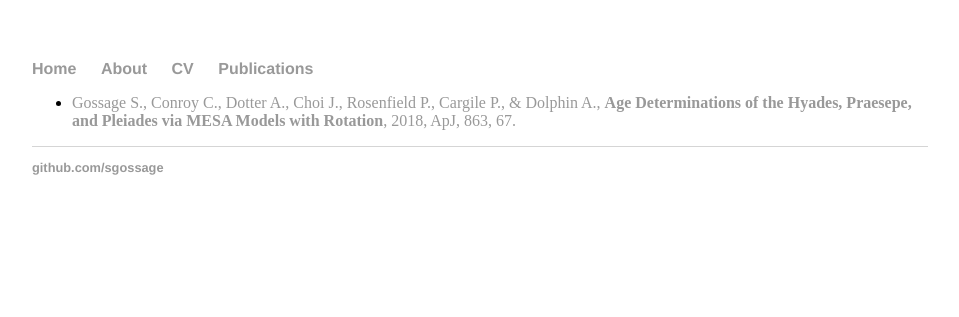
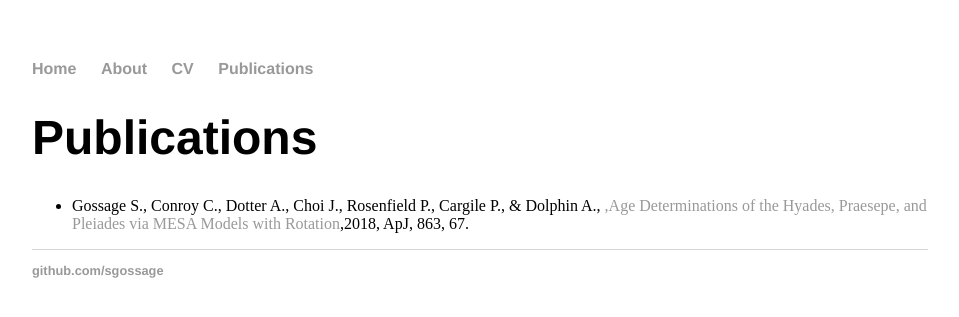
Before and after one commit to sgossage/sgossage.github.io, a Jekyll site: the page built from publications/index.html, in a window 1280 px wide. Shown: the top 317 px of the page, without its empty margins (160-1119 px from the left). Built offline with Jekyll 4.4.1, drawn with Linux system fonts in a browser that asks for light colours.

Commit message:
Trying to make publications list

```diff
--- a/publications/index.html
+++ b/publications/index.html
@@ -7,10 +7,9 @@
     {% for post in site.posts %}
       {% if post.work-type == 'Paper' %}
         <li>
-          <a href="{% if post.ref-doi %}http://dx.doi.org/{{ post.ref-doi }}
+          {{ post.ref-authors}},<a href="{% if post.ref-doi %}http://dx.doi.org/{{ post.ref-doi }}
             {% else %}{{ post.url | prepend: site.baseurl }}{% endif %}">
-            {{ post.ref-authors}}, <b>{{ post.ref-title}}</b>, {{ post.ref-year}}, {{ post.ref-journal}},
-            {{ post.ref-vol}}.</a>
+            ,{{ post.ref-title}}</a>,{{ post.ref-year}}, {{ post.ref-journal}}, {{ post.ref-vol}}.
         </li>
       {% endif %}
     {% endfor %}
```
Also changed, not shown: other parts of publications/index.html (+1 -1 lines).
